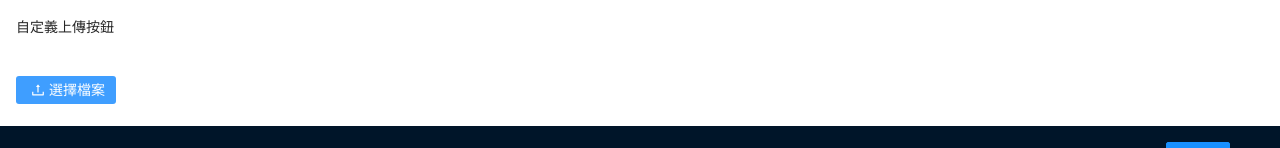
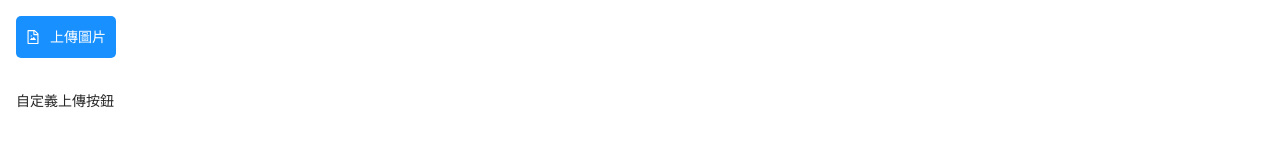
Before and after one commit to hsimao/template-editor, a Vue app: page / in a window 1280 px wide. Shown: the top 148 px of the page. Built offline with nearby package versions, Linux system fonts and the light colour scheme.

Commit message:
feat: upload valid

```diff
--- a/src/App.vue
+++ b/src/App.vue
@@ -1,5 +1,6 @@
 <template>
   <div class="homepage-container">
+    <UploaderStyled />
     <Uploader url="https://httpbin.org/post">
       自定義上傳按鈕
       <template #uploaded="{ uploadedData }">
@@ -34,11 +35,13 @@ import { defineComponent, computed } from 'vue';
 import { useStore } from 'vuex';
 import UserProfile from './components/UserProfile.vue';
 import Uploader from '@/components/Uploader.vue';
+import UploaderStyled from '@/components/UploaderStyled.vue';
 
 export default defineComponent({
   components: {
     UserProfile,
-    Uploader
+    Uploader,
+    UploaderStyled
   },
   name: 'App',
   setup() {
--- /dev/null
+++ b/src/Upload.ts
@@ -0,0 +1,46 @@
+import { message } from 'ant-design-vue';
+
+interface CheckCondition {
+  format?: string[];
+  size?: number; // 大小以 M 為單為
+}
+
+type ErrorType = 'size' | 'format' | null;
+
+export function beforeUploadCheck(file: File, condition: CheckCondition) {
+  const { format, size } = condition;
+  const isValidFormat = format ? format.includes(file.type) : true;
+  const isValidSize = size ? file.size / 1024 / 1024 < size : true;
+
+  let error: ErrorType = null;
+
+  if (!isValidFormat) {
+    error = 'format';
+  }
+
+  if (!isValidSize) {
+    error = 'size';
+  }
+
+  return {
+    passed: isValidFormat && isValidSize,
+    error
+  };
+}
+
+export const commonUploadCheck = (file: File) => {
+  const { passed, error } = beforeUploadCheck(file, {
+    size: 1,
+    format: ['image/jpeg', 'image/jpg', 'image/png', 'image/webp']
+  });
+
+  if (error === 'format') {
+    message.error('上傳圖片只能是 JPG/PNG/Webp 格式');
+  }
+
+  if (error === 'size') {
+    message.error('上傳圖片大小不能超過 1 Mb');
+  }
+
+  return passed;
+};
--- a/src/components/Uploader.vue
+++ b/src/components/Uploader.vue
@@ -40,7 +40,7 @@
       type="file"
       @change="handleFileChange"
     />
-    <ul class="uploader__items">
+    <ul v-if="showUploadList" class="uploader__items">
       <li
         v-for="file in filesList"
         :key="file.uid"
@@ -116,6 +116,10 @@ export default defineComponent({
     listType: {
       type: String as PropType<FileListType>,
       default: 'text'
+    },
+    showUploadList: {
+      type: Boolean,
+      default: true
     }
   },
   setup(props) {
--- /dev/null
+++ b/src/components/UploaderStyled.vue
@@ -0,0 +1,81 @@
+<template>
+  <Uploader
+    class="uploader-styled"
+    url="https://httpbin.org/post"
+    :showUploadList="false"
+    :beforeUpload="commonUploadCheck"
+    @success="
+      data => {
+        handleUploadSuccess(data.resp);
+      }
+    "
+  >
+    <div class="uploader-styled__container">
+      <FileImageOutlined class="uploader-styled__icon" />
+      <h4>上傳圖片</h4>
+    </div>
+    <template #loading>
+      <div class="uploader-styled__container">
+        <LoadingOutlined spin />
+        <h4>上傳中</h4>
+      </div>
+    </template>
+  </Uploader>
+</template>
+
+<script lang="ts">
+import { defineComponent } from 'vue';
+import Uploader from '@/components/Uploader.vue';
+import { FileImageOutlined, LoadingOutlined } from '@ant-design/icons-vue';
+import { commonUploadCheck } from '@/Upload';
+
+export default defineComponent({
+  name: 'UploaderStyled',
+  components: {
+    Uploader,
+    FileImageOutlined,
+    LoadingOutlined
+  },
+  emits: ['success'],
+  setup(props, { emit }) {
+    const handleUploadSuccess = (res: any) => emit('success', res);
+
+    return {
+      handleUploadSuccess,
+      commonUploadCheck
+    };
+  }
+});
+</script>
+
+<style lang="scss" scoped>
+.uploader-styled {
+  &__container {
+    display: flex;
+    align-self: center;
+    justify-content: center;
+    padding: 10px;
+    width: 100px;
+    border-radius: 5px;
+    background: #1890ff;
+    color: #ffffff;
+    cursor: pointer;
+    transition: all 0.3s cubic-bezier(0.645, 0.045, 0.355, 1);
+
+    &:hover {
+      background: #40a9ff;
+    }
+
+    h4 {
+      margin-bottom: 0;
+      margin-left: 10px;
+      color: #ffffff;
+    }
+  }
+
+  &__icon {
+    display: flex;
+    align-items: center;
+  }
+}
+</style>
```
